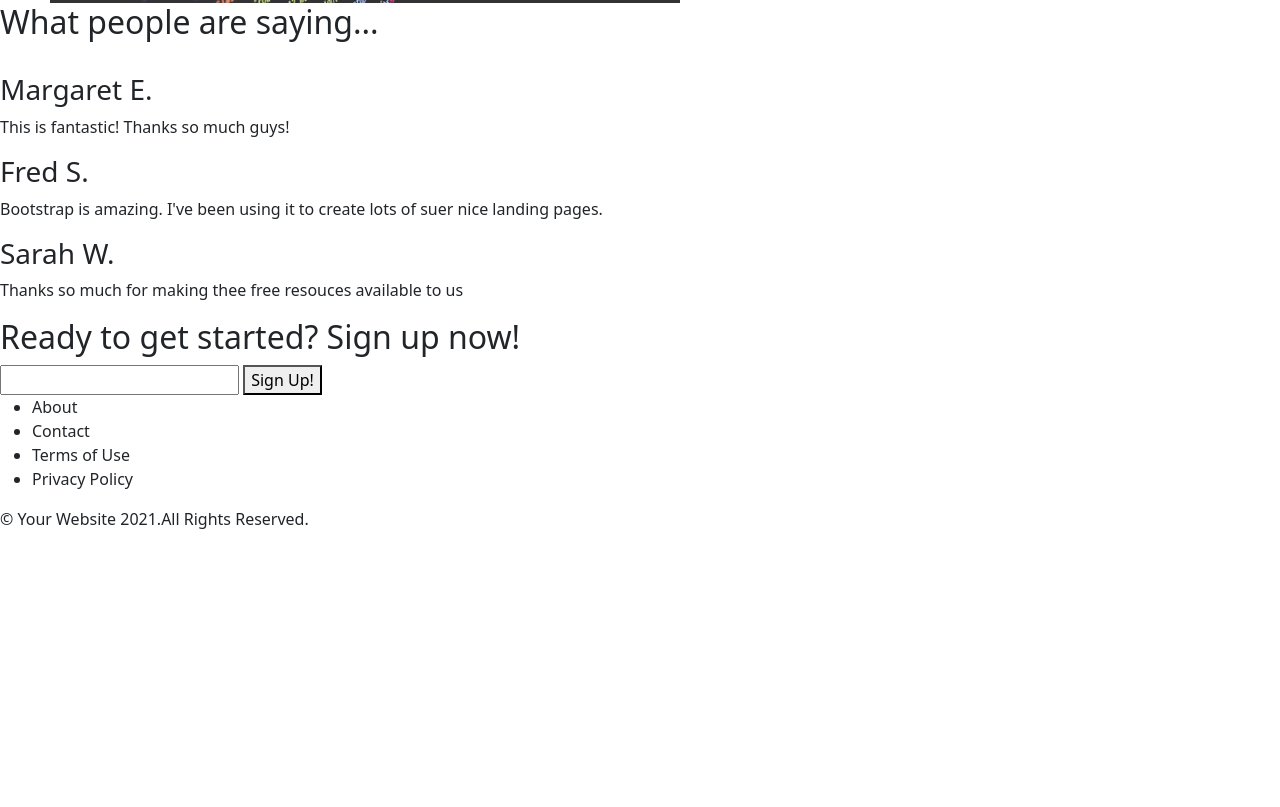
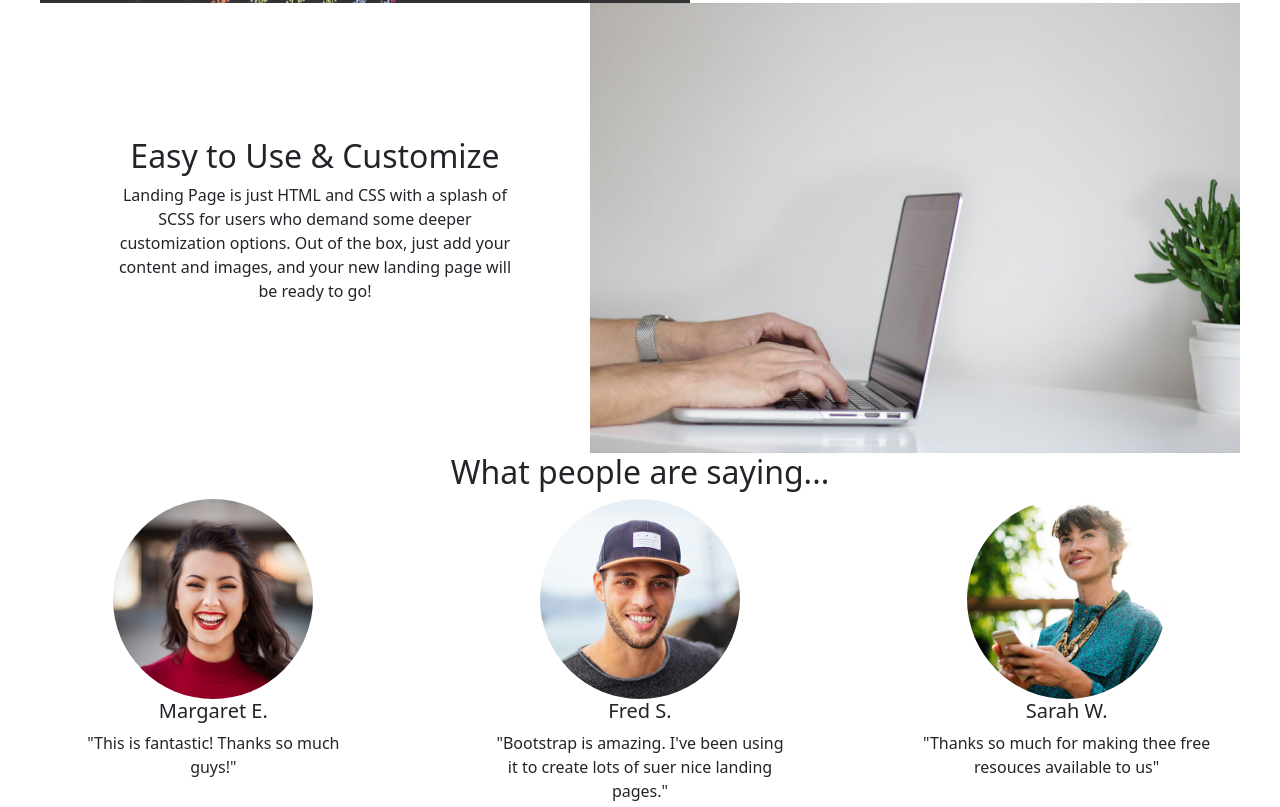
Before and after one commit to Lira942/FrameWorkCss, a plain HTML site: page index.html in a window 1280 px wide. Shown: the part 1897-2704 px from the top of the page. Before the commit the page ends 2444 px from the top, so only its background shows below. Drawn offline with nearby package versions, Linux system fonts and the light colour scheme.

Commit message:
Push Frame Work css

```diff
--- a/index.html
+++ b/index.html
@@ -59,23 +59,9 @@
                 <img src="./public/img/bg-showcase-1.jpg" alt="">
             </div>
         </div>
-
-        <!-- 3e div -->
-        <!-- <div>
-            <div>
-            <h2>Easy to Use & Customize</h2>
-            <p>Lnding Page is Just HTML and CSS with a splash of SCSS for</p>
-            </div>
-
-            <div>
-                <img src="" alt="">
-            </div>
-        </div> -->
-
+    </section>
 
     <!-- 3e Section -->
-    </section>
-
     <section>
         <div>
             <div>
@@ -91,34 +77,45 @@
         </div>
     </section>
 
+    <!-- 4e Section -->
+    <section>
+        <div>
+            <div>
+            <h2>Easy to Use & Customize</h2>
+            <p>Landing Page is just HTML and CSS with a splash of <br> SCSS for users who demand some deeper <br> customization options. Out of the box, just add your <br> content and images, and your new landing page will <br> be ready to go!</p>
+            </div>
 
+            <div>
+                <img src="./public/img/bg-showcase-3.jpg" alt="">
+            </div>
+        </div>
+    </section>
+
+    <!-- 5e Section -->
     <section>
         <h2>What people are saying...</h2>
         <div>
             <div>
-                <img src="" alt=""> <img src="" alt=""> <img src="" alt="">
-            </div>
-
-            <div>
                 <div>
-                    <h3>Margaret E.</h3>
-                    <p>This is fantastic! Thanks so much guys!</p>
+                    <img src="./public/img/testimonials-1.jpg" alt="">
+                    <h5>Margaret E.</h5>
+                    <p>"This is fantastic! Thanks so much guys!"</p>
                 </div>
 
                 <div>
-                    <h3>Fred S.</h3>
-                    <p>Bootstrap is amazing. I've been using it to create lots of suer nice landing pages.</p>
+                    <img src="./public/img/testimonials-2.jpg" alt="">
+                    <h5>Fred S.</h5>
+                    <p>"Bootstrap is amazing. I've been using it to create lots of suer nice landing pages."</p>
                 </div>
 
                 <div>
-                    <h3>Sarah W.</h3>
-                    <p>Thanks so much for making thee free resouces available to us</p>
+                    <img src="./public/img/testimonials-3.jpg" alt="">
+                    <h5>Sarah W.</h5>
+                    <p>"Thanks so much for making thee free resouces available to us"</p>
                 </div>
-            </div>
-        </div>
-
     </section>
 
+    <!-- 6e Section -->
     <section>
         <h2>Ready to get started? Sign up now!</h2>
         <input type="text"> <button>Sign Up!</button>
--- a/src/scss/modules/_section.scss
+++ b/src/scss/modules/_section.scss
@@ -41,9 +41,8 @@ section:nth-of-type(2)>div>div:first-of-type>p{
 
 section:nth-of-type(2)>div>div>img{
     height: 450px;
-    width: 630px;
+    width: 650px;
 }
-
 
 
 // 3e Section
@@ -60,7 +59,7 @@ section:nth-of-type(3)>div{
 
 section:nth-of-type(3)>div>div>img{
     height: 450px;
-    width: 630px;
+    width: 650px;
 }
 
 section:nth-of-type(3)>div>div>p{
@@ -68,7 +67,6 @@ section:nth-of-type(3)>div>div>p{
     display: flex;
     align-content: center;
     justify-content: center;
-    // height: 100%;
 }
 
 section:nth-of-type(3)>div>div{
@@ -76,3 +74,58 @@ section:nth-of-type(3)>div>div{
     flex-direction: column;
     justify-content: center;
 }
+
+// 4e Section
+section:nth-of-type(4){
+    display: flex;
+    justify-content: space-around;
+}
+
+section:nth-of-type(4)>div{
+    display: flex;
+    height: 450px;
+}
+
+section:nth-of-type(4)>div>div:first-of-type{
+    display: flex;
+    flex-direction: column;
+    align-items: center;
+    justify-content: center;
+    text-align: center;
+}
+
+section:nth-of-type(4)>div>div:first-of-type>p{
+    width: 550px;
+}
+
+section:nth-of-type(4)>div>div>img{
+    height: 450px;
+    width: 650px;
+}
+
+// 5e Section
+section:nth-of-type(5){
+    text-align: center;
+}
+
+section:nth-of-type(5)>div>div>div>img{
+    border-radius: 50%;
+    width: 200px;
+}
+
+section:nth-of-type(5)>div>:first-child{
+    width: 100%;
+    display: flex;
+    justify-content: space-around;
+}
+
+section:nth-of-type(5)>div>div>div>p{
+    width: 290px;
+}
+
+// 6e Section
+section:nth-of-type(6){
+    background-image: url(../../../public/img/bg-masthead.jpg);
+    background-size: 900px;
+    height: 400px;
+}
```
Also changed, not shown: public/css/ap.css, public/css/app.css, 2 other files.
